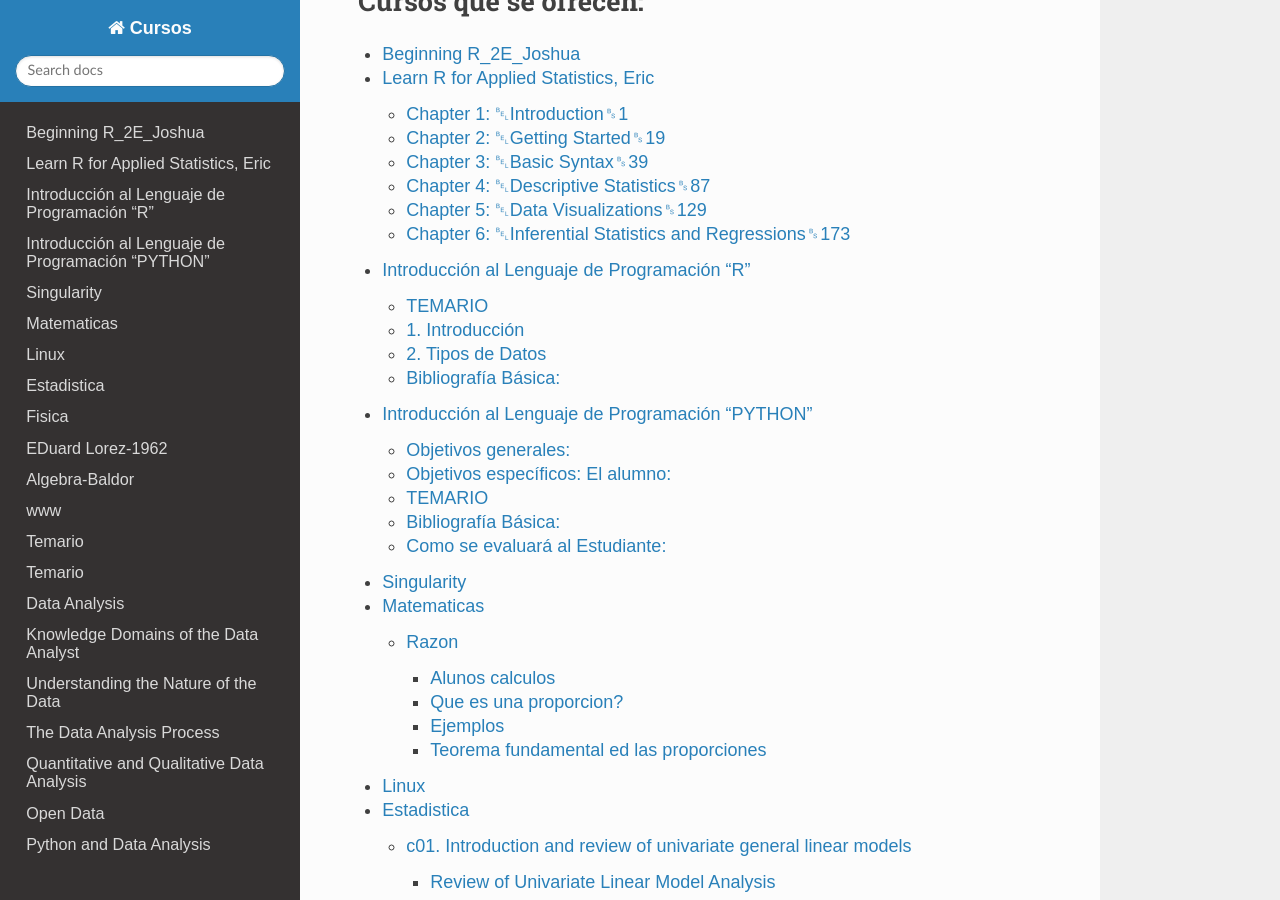
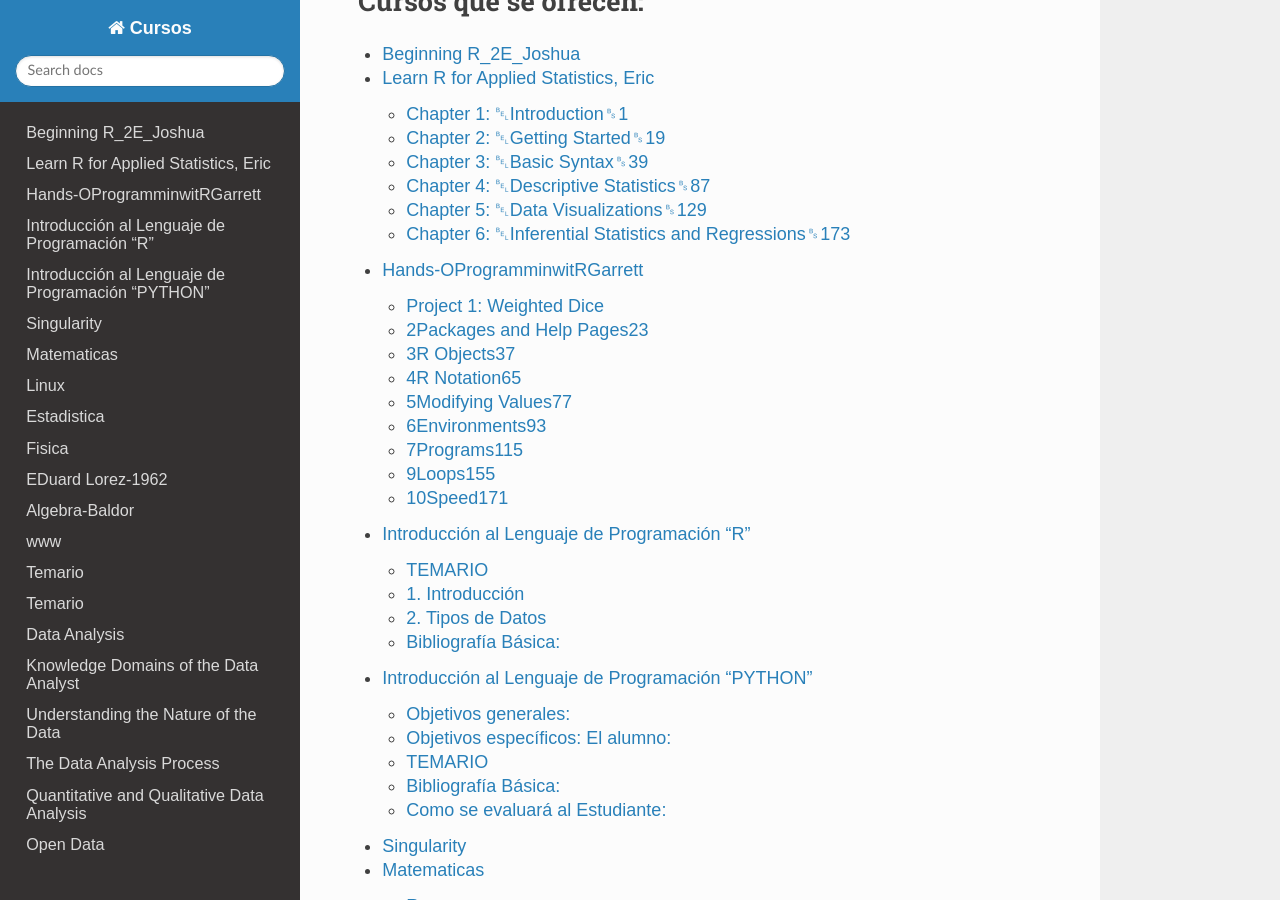
Before and after one commit to matecom57/santosg57-cursos, a Sphinx documentation site: the page built from docs/source/index.rst, in a window 1280 px wide and 900 px high, scrolled down 499 px. Built offline with Sphinx 7.4.7 and the Read the Docs theme 3.1.0, drawn with Linux system fonts in a browser that asks for light colours; part of the change alters nothing that is shown.

```diff
--- /dev/null
+++ b/docs/source/Hands-On_Programming_with_R_Garrett.rst
@@ -0,0 +1,158 @@
+Hands-OProgramminwitRGarrett
+====================================
+
+Forewordvii
+Prefaceix
+Part I.
+
+Project 1: Weighted Dice
+------------------------
+
+1The Very Basics3
+The R User Interface
+Objects
+Functions
+Sample with Replacement
+Writing Your Own Functions
+The Function Constructor
+Arguments
+Scripts
+Summary
+
+2Packages and Help Pages23
+--------------------------
+
+Packages
+install.packages
+library
+Getting Help with Help Pages
+Parts of a Help Page
+Getting More Help
+Summary
+Project 1 Wrap-up
+iiiPart II.
+Project 2: Playing Cards
+
+3R Objects37
+------------
+
+Atomic Vectors
+Doubles
+Integers
+Characters
+Logicals
+Complex and Raw
+Attributes
+Names
+Dim
+Matrices
+Arrays
+Class
+Dates and Times
+Factors
+Coercion
+Lists
+Data Frames
+Loading Data
+Saving Data
+Summary
+
+4R Notation65
+-------------
+
+Selecting Values
+Positive Integers
+Negative Integers
+Zero
+Blank Spaces
+Logical Values
+Names
+Deal a Card
+Shuffle the Deck
+Dollar Signs and Double Brackets
+Summary
+
+5Modifying Values77
+-------------------
+
+Changing Values in Place
+Logical Subsetting
+Logical Tests
+Boolean Operators
+85Missing Information
+na.rm
+is.na
+Summary
+
+6Environments93
+----------------
+
+Environments
+Working with Environments
+The Active Environment
+Scoping Rules
+Assignment
+Evaluation
+Closures
+Summary
+Project 2 Wrap-up
+Part III.
+Project 3: Slot Machine
+
+7Programs115
+------------
+
+Strategy
+Sequential Steps
+Parallel Cases
+if Statements
+else Statements
+Lookup Tables
+Code Comments
+Summary
+The S3 System
+Attributes
+Generic Functions
+Methods
+Method Dispatch
+Classes
+S3 and Debugging
+S4 and R5
+Summary
+
+9Loops155
+---------
+
+Expected Values
+155
+Table of Contents
+|
+vexpand.grid
+for Loops
+while Loops
+repeat Loops
+Summary
+
+10Speed171
+----------
+
+Vectorized Code
+How to Write Vectorized Code
+How to Write Fast for Loops in R
+Vectorized Code in Practice
+Loops Versus Vectorized Code
+Summary
+Project 3 Wrap-up
+171
+173
+178
+179
+183
+183
+184
+AInstalling R and RStudio187
+BR Packages191
+CUpdating R and Its Packages195
+DLoading and Saving Data in R197
+EDebugging R Code211
+Index221
--- a/docs/source/index.rst
+++ b/docs/source/index.rst
@@ -21,6 +21,7 @@ Cursos que se ofrecen:
 
    Beginning_R_2E_Joshua
    Learn_R_for_Applied_Statistics_Eric
+   Hands-On_Programming_with_R_Garrett
    curso_R
    Cursos_2024-Python
    singularity/singularity
```
